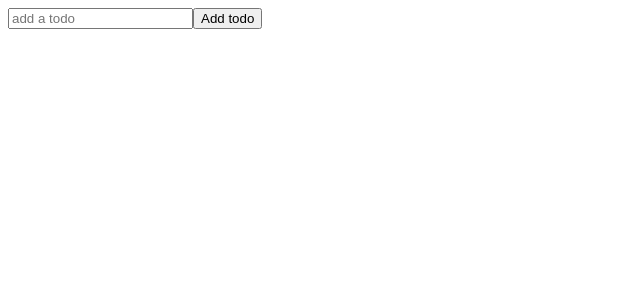
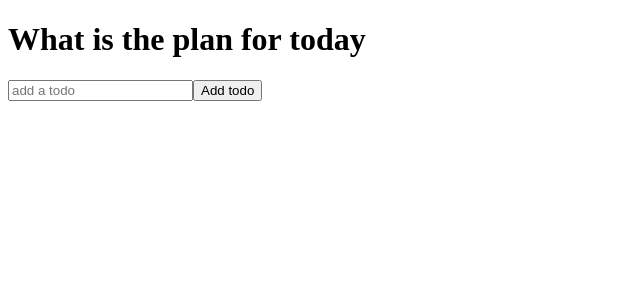
Before and after one commit to yared2112/todo-list, a React (Create React App) app in the folder todo-list/: page / in a window 1280 px wide. Shown: the top 300 px of the page, without its empty margins (0-640 px from the left). Built offline with nearby package versions, Linux system fonts and the light colour scheme.

Commit message:
completed task

```diff
--- a/todo-list/src/App.js
+++ b/todo-list/src/App.js
@@ -1,10 +1,10 @@
 import './App.css';
-import TodoForm from './components/TodoForm';
+import TodoList from './components/TodoList';
 
 function App() {
   return (
     <div className="Todo-app">
-      <TodoForm />
+      <TodoList />
     </div>
   );
 }
--- a/todo-list/src/components/TodoList.js
+++ b/todo-list/src/components/TodoList.js
@@ -0,0 +1,15 @@
+import React, {useState} from 'react'
+import TodoForm from './TodoForm'
+
+function TodoList() {
+    const [todos, setTodos] = useState([])
+
+  return (
+    <div>
+        <h1>What is the plan for today</h1>
+        <TodoForm />
+    </div>
+  )
+}
+
+export default TodoList
```
